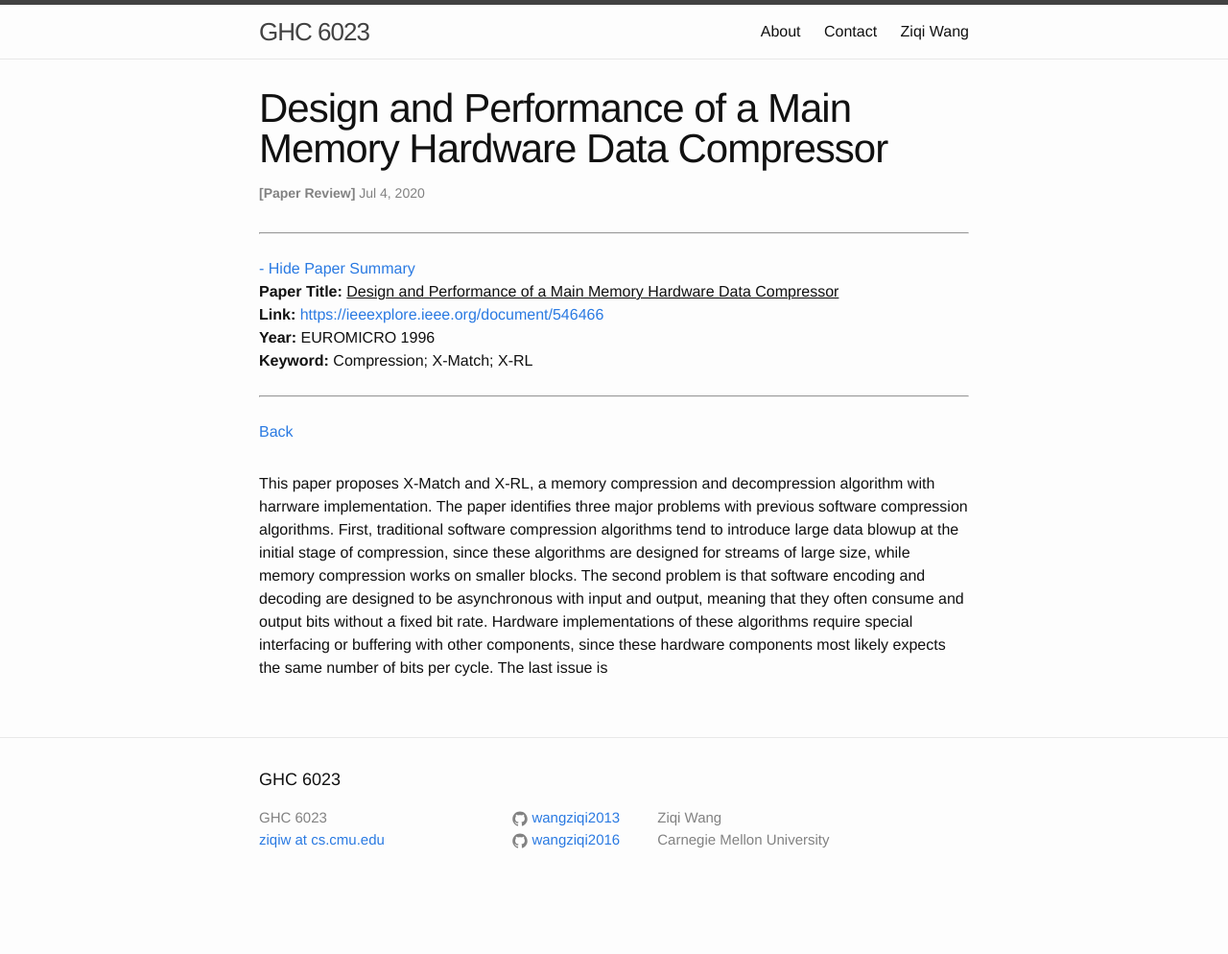
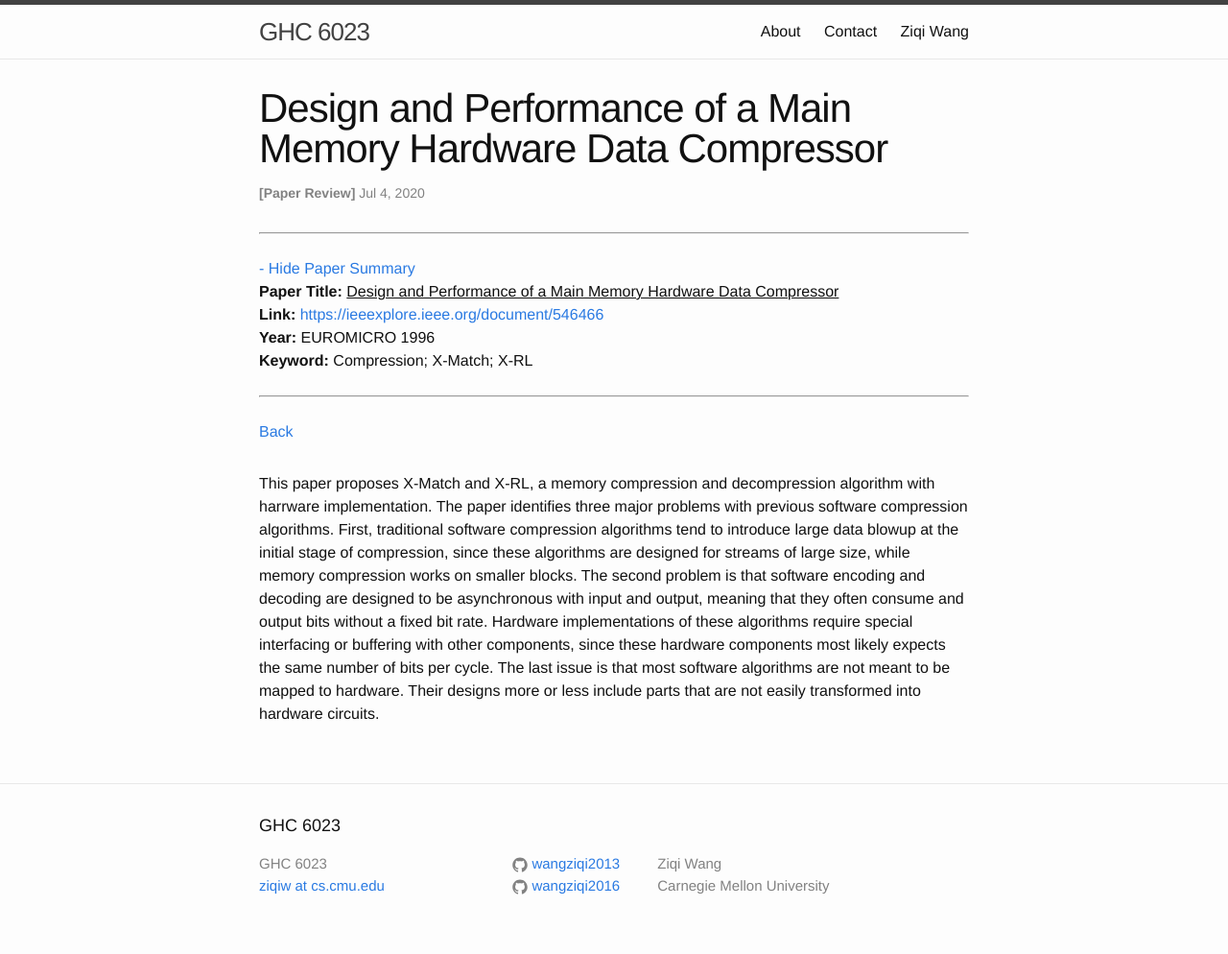
Before and after one commit to wangziqi2013/wangziqi2013.github.io, a Jekyll site: the page built from _posts/2020-07-04-x-match.markdown, in a window 1280 px wide. Shown: the whole page at 96% size. Built offline with Jekyll 4.4.1, drawn with Linux system fonts in a browser that asks for light colours; before the commit the page ends 946 px from its top, so only the background shows below that.

Commit message:
Finish issues

```diff
--- a/_posts/2020-07-04-x-match.markdown
+++ b/_posts/2020-07-04-x-match.markdown
@@ -20,4 +20,5 @@ are designed for streams of large size, while memory compression works on smalle
 software encoding and decoding are designed to be asynchronous with input and output, meaning that they often consume
 and output bits without a fixed bit rate. Hardware implementations of these algorithms require special interfacing or
 buffering with other components, since these hardware components most likely expects the same number of bits per cycle.
-The last issue is
+The last issue is that most software algorithms are not meant to be mapped to hardware. Their designs more or
+less include parts that are not easily transformed into hardware circuits.
```
